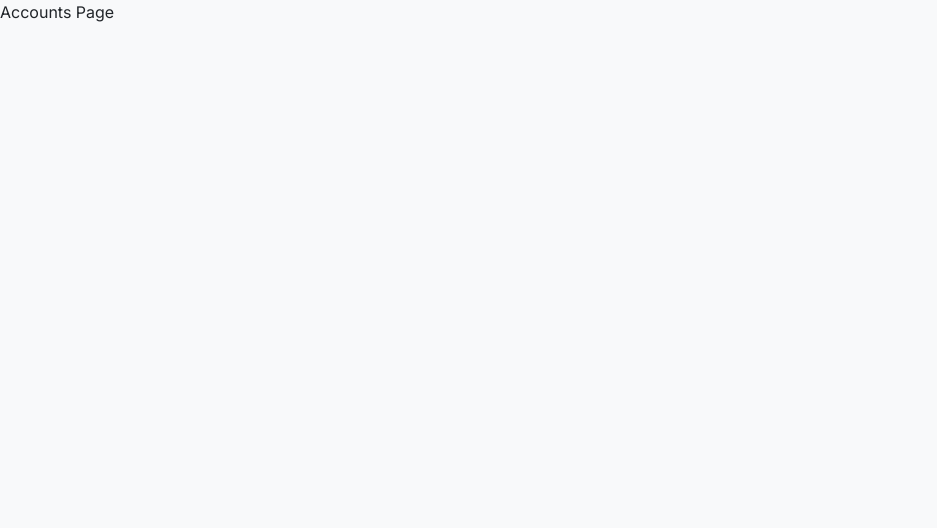
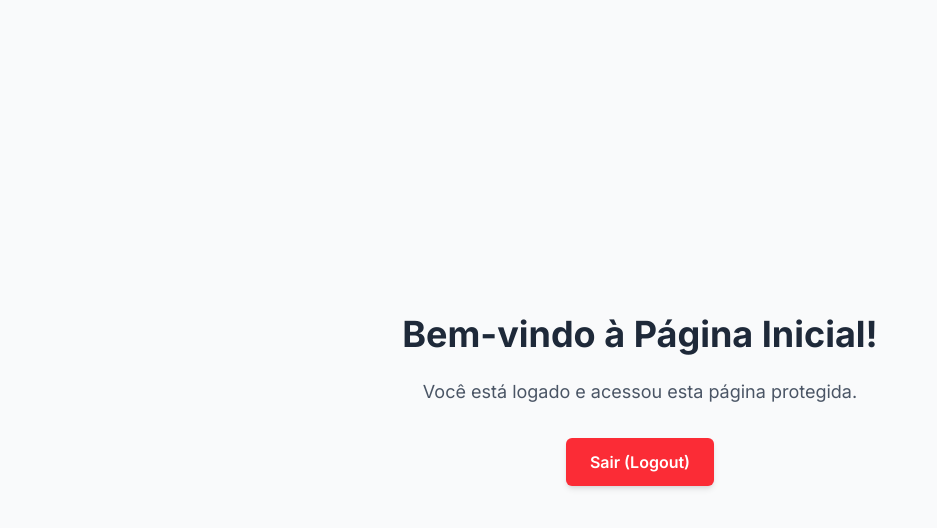
Before and after one commit to JPCabral04/PersonalFinance, a React (Vite) app in the folder frontend/: page / in a window 1280 px wide. Shown: the top 528 px of the page, without its empty margins (0-937 px from the left). Built offline with nearby package versions, Linux system fonts and the light colour scheme; sample sign-in values are in the browser's storage.

Commit message:
feat: add generic home for logout

```diff
--- a/frontend/src/pages/HomePage.tsx
+++ b/frontend/src/pages/HomePage.tsx
@@ -1,3 +1,32 @@
-export default function HomePage() {
-  return <h1 className="flex items-center">Accounts Page </h1>;
-}
+import React from 'react';
+import { useAuth } from '@/context/AuthContext';
+
+const HomePage: React.FC = () => {
+  const { logout, isAuthenticated } = useAuth();
+
+  return (
+    <div className="flex min-h-screen flex-col items-center justify-center bg-gray-50 p-4">
+      <h1 className="mb-6 text-4xl font-extrabold text-gray-800">
+        Bem-vindo à Página Inicial!
+      </h1>
+      <p className="mb-8 text-center text-lg text-gray-600">
+        Você está logado e acessou esta página protegida.
+      </p>
+
+      {isAuthenticated && (
+        <button
+          onClick={logout}
+          className="rounded-md bg-red-500 px-6 py-3 font-semibold text-white shadow-md transition duration-200 ease-in-out hover:bg-red-600 focus:ring-2 focus:ring-red-500 focus:ring-offset-2 focus:outline-none"
+        >
+          Sair (Logout)
+        </button>
+      )}
+
+      {!isAuthenticated && (
+        <p className="text-center text-red-500">Você não está autenticado.</p>
+      )}
+    </div>
+  );
+};
+
+export default HomePage;
```
